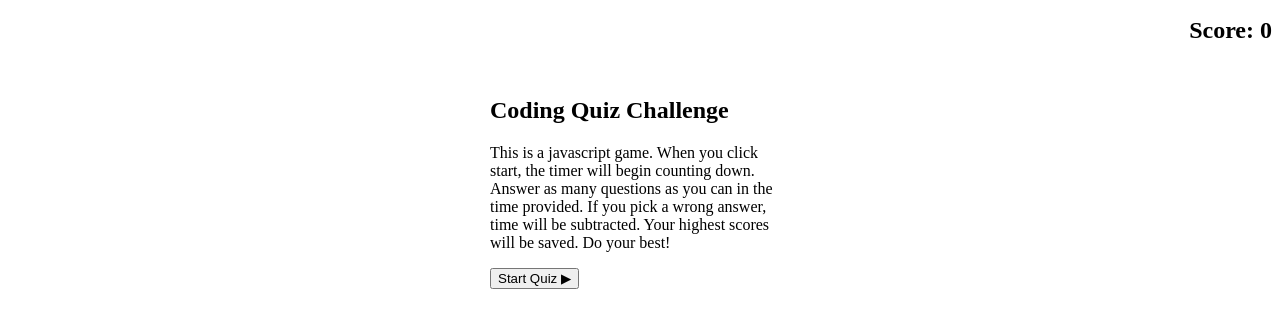
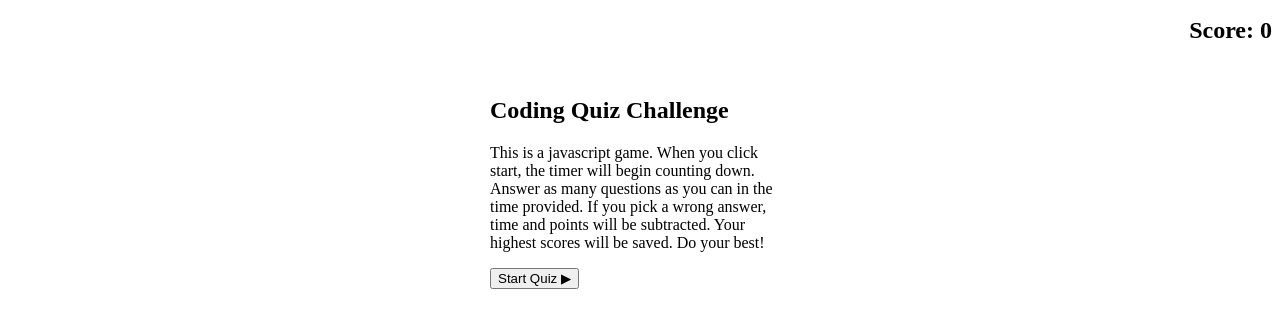
Before and after one commit to shooters00/Coding-Quiz, a plain HTML site: page index.html in a window 1280 px wide. Shown: the part 113-440 px from the top of the page. Drawn offline with Linux system fonts and the light colour scheme; a web font is replaced by a local one.

Commit message:
Working on readme

```diff
--- a/index.html
+++ b/index.html
@@ -21,7 +21,7 @@
     <section class="main">
         <h1>Coding Quiz Challenge</h1>
         <p>This is a javascript game.  When you click start, the timer will begin counting down.  Answer as many
-            questions as you can in the time provided.  If you pick a wrong answer, time will be subtracted.  Your
+            questions as you can in the time provided.  If you pick a wrong answer, time and points will be subtracted.  Your
             highest scores will be saved.  Do your best!
         </p>
         <button id="start">Start Quiz ▶</button>
```
Also changed, not shown: Archive/screenshots/High Scores Reset.png (added), Archive/screenshots/High Scores.png (added), Archive/screenshots/Main Page.png (added), Archive/screenshots/Quiz Happening.png (added).
